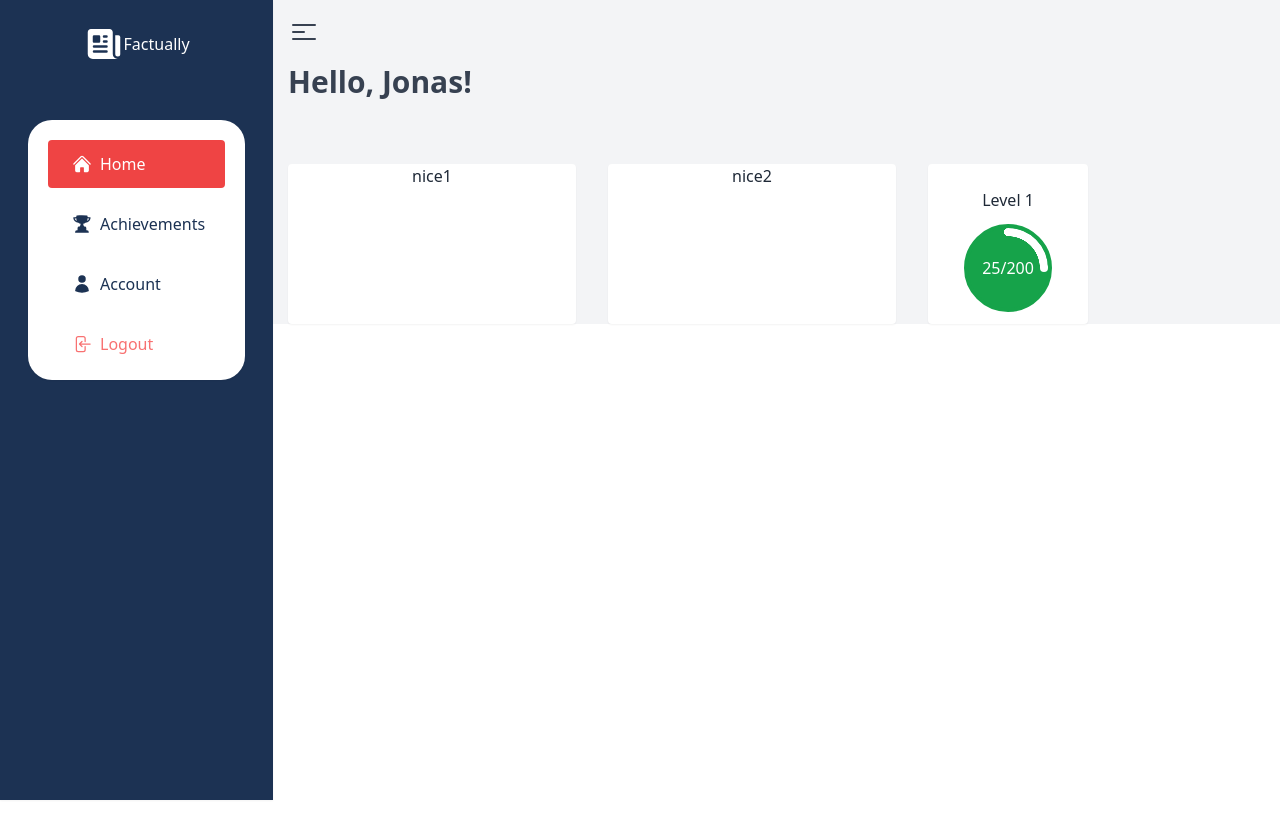
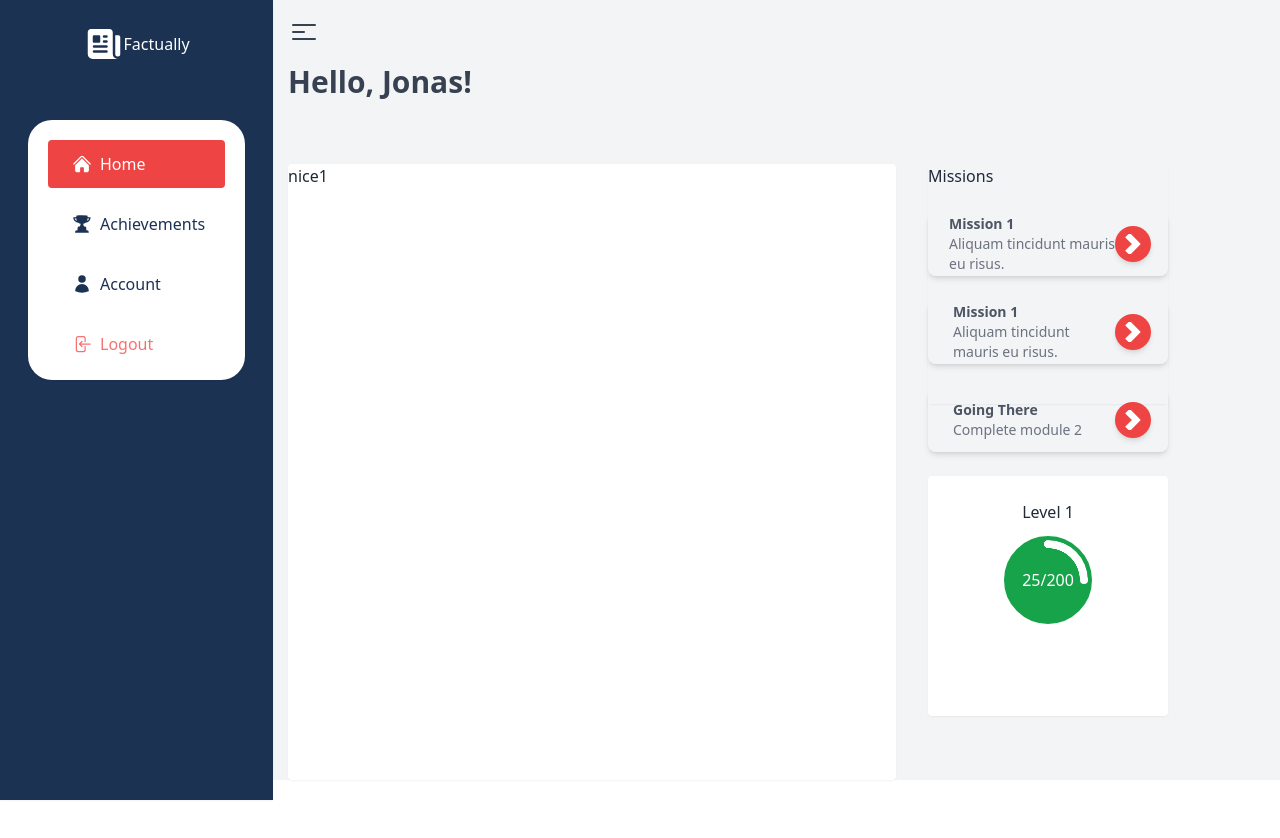
Before and after one commit to iseklaes/factually-project, a Next.js app: page / in a window 1280 px wide. Shown: the top 838 px of the page. Before the commit the page ends 800 px from the top, so only its background shows below. Built offline with nearby package versions, Linux system fonts and the light colour scheme.

Commit message:
Modified account, home grid, cleaned code

```diff
--- a/pages/account.js
+++ b/pages/account.js
@@ -7,48 +7,19 @@ export default function Account() {
                 <form class="mt-6 border-t border-gray-400 pt-4">
                     <div class='flex flex-wrap -mx-3 mb-6'>
                         <div class='w-full md:w-full px-3 mb-6'>
-                            <label class='block uppercase tracking-wide text-gray-700 text-xs font-bold mb-2' for='grid-text-1'>email address</label>
-                            <input class='appearance-none block w-full bg-white text-gray-700 border border-gray-400 shadow-inner rounded-md py-3 px-4 leading-tight focus:outline-none  focus:border-gray-500' id='grid-text-1' type='text' placeholder='Enter email'  required/>
+                            <label class='text-label' for='grid-text-1'>email address</label>
+                            <input class='text-box' id='grid-text-1' type='text' placeholder='Enter email'  required/>
                         </div>
                         <div class='w-full md:w-full px-3 mb-6 '>
-                            <label class='block uppercase tracking-wide text-gray-700 text-xs font-bold mb-2'>password</label>
+                            <label class='text-label'>password</label>
                             <button class="appearance-none bg-gray-200 text-gray-900 px-2 py-1 shadow-sm border border-gray-400 rounded-md ">change your password</button>
-                        </div>
-                        <div class='w-full md:w-full px-3 mb-6'>
-                            <label class='block uppercase tracking-wide text-gray-700 text-xs font-bold mb-2'>pick your country</label>
-                            <div class="flex-shrink w-full inline-block relative">
-                                <select class="block appearance-none text-gray-600 w-full bg-white border border-gray-400 shadow-inner px-4 py-2 pr-8 rounded">
-                                    <option>choose ...</option>
-                                    <option>USA</option>
-                                    <option>France</option>
-                                    <option>Spain</option>
-                                    <option>UK</option>
-                                </select>
-                                <div class="pointer-events-none absolute top-0 mt-3  right-0 flex items-center px-2 text-gray-600">
-                                    <svg class="fill-current h-4 w-4" xmlns="http://www.w3.org/2000/svg" viewBox="0 0 20 20"><path d="M9.293 12.95l.707.707L15.657 8l-1.414-1.414L10 10.828 5.757 6.586 4.343 8z"/></svg>
-                                </div>
-                            </div>
-                        </div>
-                        <div class='w-full md:w-full px-3 mb-6'>
-                            <label class='block uppercase tracking-wide text-gray-700 text-xs font-bold mb-2'>fav language</label>
-                            <div class="flex-shrink w-full inline-block relative">
-                                <select class="block appearance-none text-gray-600 w-full bg-white border border-gray-400 shadow-inner px-4 py-2 pr-8 rounded">
-                                    <option>choose ...</option>
-                                    <option>English</option>
-                                    <option>France</option>
-                                    <option>Spanish</option>
-                                </select>
-                                <div class="pointer-events-none absolute top-0 mt-3  right-0 flex items-center px-2 text-gray-600">
-                                    <svg class="fill-current h-4 w-4" xmlns="http://www.w3.org/2000/svg" viewBox="0 0 20 20"><path d="M9.293 12.95l.707.707L15.657 8l-1.414-1.414L10 10.828 5.757 6.586 4.343 8z"/></svg>
-                                </div>
-                            </div>
                         </div>
                         <div class="personal w-full border-t border-gray-400 pt-4">
                             <h2 class="text-2xl text-gray-900">Personal info:</h2>
                             <div class="flex items-center justify-between mt-4">
                                 <div class='w-full md:w-1/2 px-3 mb-6'>
                                     <label class='block uppercase tracking-wide text-gray-700 text-xs font-bold mb-2' >first name</label>
-                                    <input class='appearance-none block w-full bg-white text-gray-700 border border-gray-400 shadow-inner rounded-md py-3 px-4 leading-tight focus:outline-none  focus:border-gray-500' type='text'  required/>
+                                    <input class='text-box' type='text'  required/>
                                 </div>
                                 <div class='w-full md:w-1/2 px-3 mb-6'>
                                     <label class='block uppercase tracking-wide text-gray-700 text-xs font-bold mb-2' >last name</label>
@@ -58,10 +29,6 @@ export default function Account() {
                             <div class='w-full md:w-full px-3 mb-6'>
                                 <label class='block uppercase tracking-wide text-gray-700 text-xs font-bold mb-2'>user name</label>
                                 <input class='appearance-none block w-full bg-white text-gray-700 border border-gray-400 shadow-inner rounded-md py-3 px-4 leading-tight focus:outline-none  focus:border-gray-500' type='text'  required/>
-                            </div>
-                            <div class='w-full md:w-full px-3 mb-6'>
-                                <label class='block uppercase tracking-wide text-gray-700 text-xs font-bold mb-2' >Bio</label>
-                                <textarea class='bg-gray-100 rounded-md border leading-normal resize-none w-full h-20 py-2 px-3 shadow-inner border border-gray-400 font-medium placeholder-gray-700 focus:outline-none focus:bg-white'  required></textarea>
                             </div>
                             <div class="flex justify-end">
                                 <button class="appearance-none bg-red-500 text-white px-2 py-1 shadow-sm border rounded-md mr-3 sm-3" type="submit">Save Changes</button>
--- a/pages/index.js
+++ b/pages/index.js
@@ -2,14 +2,64 @@ export default function Home() {
   return (
     <>
       <body>
-      <p className="text-gray-700 text-3xl mb-16 font-semibold">Hello, Jonas!</p>
-      <div className="grid text-center lg:grid-cols-3 gap-8 mb-16">
-        <div className="rounded bg-white shadow-sm">nice1</div>
-        <div className="rounded bg-white h-40 shadow-sm">nice2</div>
-        <div className="rounded bg-white h-40 w-40 shadow-sm p-6">
-          <p className="pb-3">Level 1</p>
-          <div className="radial-progress bg-green-600 text-primary-content border-4 border-green-600" style={{"--value":25}}>25/200</div></div>
-      </div>
+        <p className="text-gray-700 text-3xl mb-16 font-semibold">Hello, Jonas!</p>
+        <div className="grid lg:grid-cols-3 gap-8 mb-16">
+          <div className="col-span-2 row-span-4 rounded bg-white shadow-sm">nice1</div>
+          <div className="rounded h-40 shadow-sm h-60 w-60">
+            <p>Missions</p>
+            <div class="mission-box">
+              <div class="flex items-center">
+
+              <div class="ml-1">
+                <div class="text-sm font-semibold text-gray-600">Mission 1</div>
+                <div class="text-sm font-light text-gray-500">Aliquam tincidunt mauris eu risus.</div>
+              </div>
+              </div>
+              <div>
+                <button class="button-red">
+                  <svg class="text-white toggle__lock w-5 h-5" xmlns="http://www.w3.org/2000/svg" fill="white" viewBox="0 0 24 24" stroke="currentColor">
+                    <path strokeLinecap="round" strokeLinejoin="round" strokeWidth={2} d="M8.122 24l-4.122-4 8-8-8-8 4.122-4 11.878 12z" />
+                  </svg>
+                </button>
+              </div>
+            </div>
+            <div class="mission-box">
+              <div class="flex items-center">
+
+              <div class="ml-2">
+                <div class="text-sm font-semibold text-gray-600">Mission 1</div>
+                <div class="text-sm font-light text-gray-500">Aliquam tincidunt mauris eu risus.</div>
+              </div>
+              </div>
+              <div>
+                <button class="button-red">
+                  <svg class="text-white toggle__lock w-5 h-5" xmlns="http://www.w3.org/2000/svg" fill="white" viewBox="0 0 24 24" stroke="currentColor">
+                    <path strokeLinecap="round" strokeLinejoin="round" strokeWidth={2} d="M8.122 24l-4.122-4 8-8-8-8 4.122-4 11.878 12z" />
+                  </svg>
+                </button>
+              </div>
+            </div>
+            <div class="mission-box">
+              <div class="flex items-center">
+
+              <div class="ml-2">
+                <div class="text-sm font-semibold text-gray-600">Going There</div>
+                <div class="text-sm font-light text-gray-500">Complete module 2</div>
+              </div>
+              </div>
+              <div>
+                <button class="bg-red-500 hover:bg-red-400 p-2 rounded-full shadow-md flex justify-center items-center">
+                  <svg class="text-white toggle__lock w-5 h-5" xmlns="http://www.w3.org/2000/svg" fill="white" viewBox="0 0 24 24" stroke="currentColor">
+                    <path strokeLinecap="round" strokeLinejoin="round" strokeWidth={2} d="M8.122 24l-4.122-4 8-8-8-8 4.122-4 11.878 12z" />
+                  </svg>
+                </button>
+              </div>
+            </div>
+          </div>
+          <div className="rounded text-center bg-white h-60 w-60 shadow-sm p-6 mt-10">
+            <h2 className="pb-3">Level 1</h2>
+            <div className="radial-progress bg-green-600 text-primary-content border-4 border-green-600" style={{"--value":25}}>25/200</div></div>
+        </div>
       </body>
 
     </>
--- a/styles/globals.css
+++ b/styles/globals.css
@@ -6,3 +6,20 @@
 body {
   @apply bg-gray-100
 }
+
+/*General Textbox Class*/
+.text-label {
+  @apply block uppercase tracking-wide text-gray-700 text-xs font-bold mb-2
+}
+.text-box {
+  @apply appearance-none block w-full bg-white text-gray-700 border border-gray-400 shadow-inner rounded-md py-3 px-4 leading-tight focus:outline-none  focus:border-gray-500
+}
+
+/*Mission Box Classes*/
+.mission-box {
+  @apply flex justify-between items-center h-16 p-4 my-6  rounded-lg border border-gray-100 shadow-md
+}
+
+.button-red {
+  @apply bg-red-500 hover:bg-red-400 p-2 rounded-full shadow-md flex justify-center items-center
+}
```
